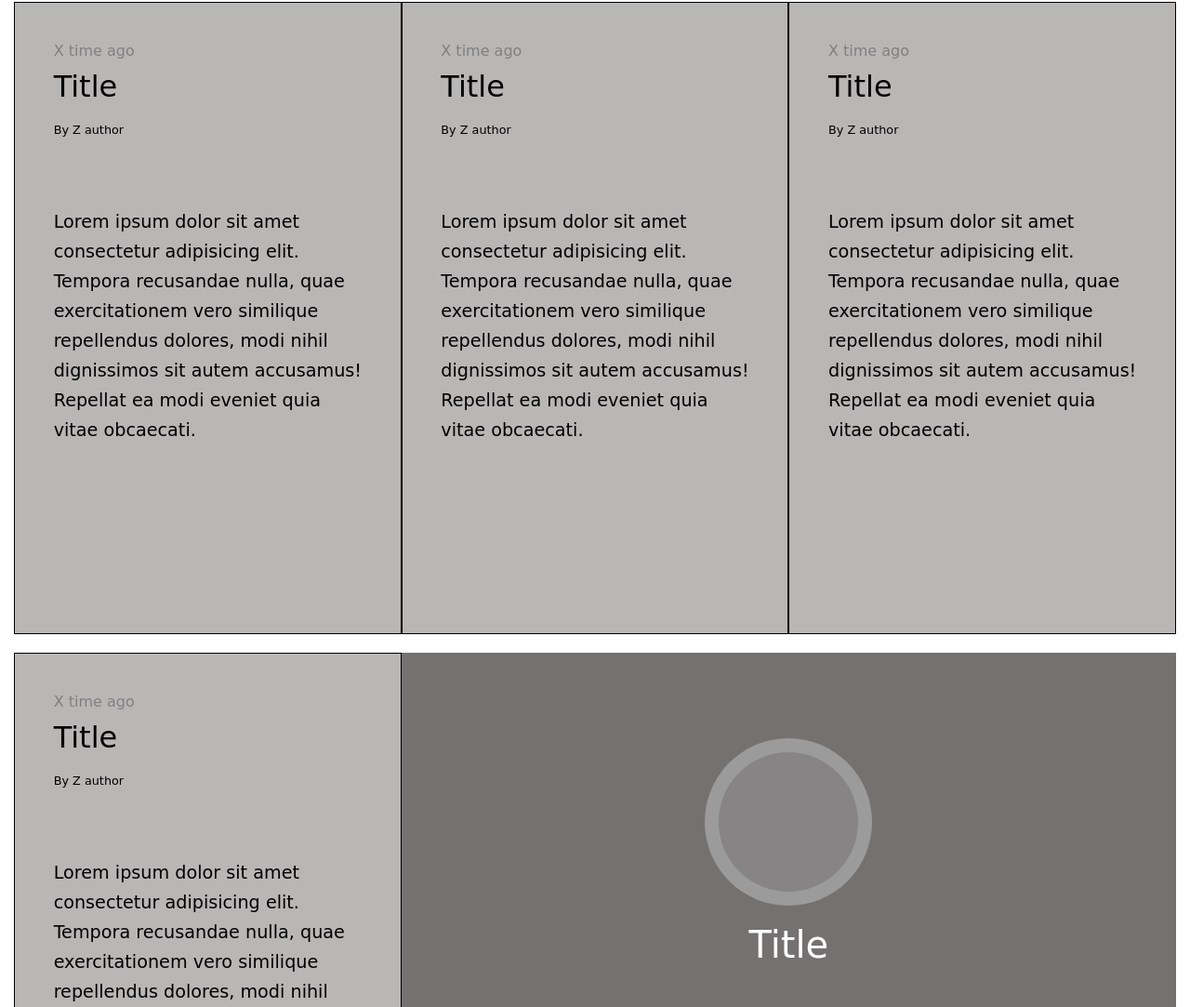
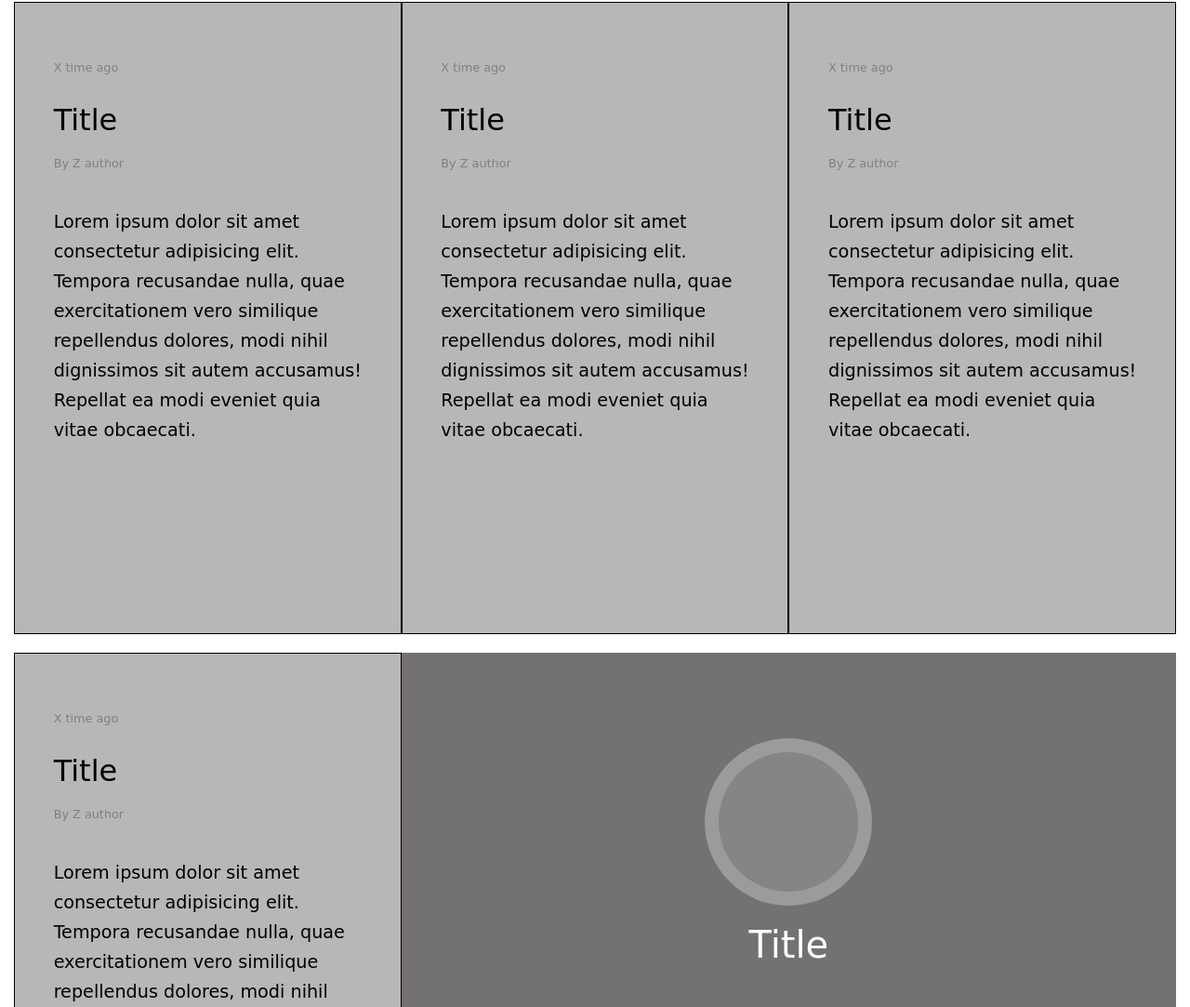
Before and after one commit to AlfredoElizarraras/Design-Teardown, a website: page index.html in a window 1280 px wide. Shown: the part 2296-3379 px from the top of the page at 93% size. Drawn offline with Linux system fonts and the light colour scheme; a web font is replaced by a local one.

Commit message:
fix html validator errors

```diff
--- a/CSS/styles.css
+++ b/CSS/styles.css
@@ -164,10 +164,6 @@ html {
   height: 30%;
 }
 
-.latest-posts__article header time {
-  color: gray;
-}
-
 .just-released h2 {
   font-size: 3rem;
 }
@@ -199,6 +195,7 @@ html {
   margin-top: 20px;
   margin-bottom: 20px;
   font-size: 0.8rem;
+  color: gray;
 }
 
 .latest-posts__article p {
--- a/index.html
+++ b/index.html
@@ -104,7 +104,7 @@
       <section class="latest-posts not-entire-screen">
         <article class="latest-posts__article">
           <header>
-            <time>X time ago</time>
+            <span>X time ago</span>
             <h2>Title</h2>
             <span>By Z author</span>
           </header>
@@ -117,7 +117,7 @@
         </article>
         <article class="latest-posts__article">
           <header>
-            <time>X time ago</time>
+            <span>X time ago</span>
             <h2>Title</h2>
             <span>By Z author</span>
           </header>
@@ -130,7 +130,7 @@
         </article>
         <article class="latest-posts__article">
           <header>
-            <time>X time ago</time>
+            <span>X time ago</span>
             <h2>Title</h2>
             <span>By Z author</span>
           </header>
@@ -157,7 +157,7 @@
         </div>
         <article class="latest-posts__article">
           <header>
-            <time>X time ago</time>
+            <span>X time ago</span>
             <h2>Title</h2>
             <span>By Z author</span>
           </header>
@@ -170,7 +170,7 @@
         </article>
         <article class="latest-posts__article">
           <header>
-            <time>X time ago</time>
+            <span>X time ago</span>
             <h2>Title</h2>
             <span>By Z author</span>
           </header>
@@ -183,7 +183,7 @@
         </article>
         <article class="latest-posts__article">
           <header>
-            <time>X time ago</time>
+            <span>X time ago</span>
             <h2>Title</h2>
             <span>By Z author</span>
           </header>
@@ -196,7 +196,7 @@
         </article>
         <article class="latest-posts__article">
           <header>
-            <time>X time ago</time>
+            <span>X time ago</span>
             <h2>Title</h2>
             <span>By Z author</span>
           </header>
```
